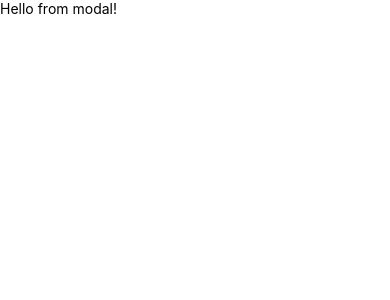
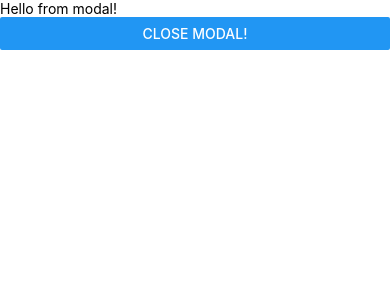
Before and after one commit to Antonio214/react-native-popup-studycase, a React Native app: screen / in a window 390 px wide. Both pictures are taken after a click on the button "OPEN MODAL!". Shown: the top 300 px of the page. Built offline with nearby package versions, Linux system fonts and the light colour scheme.

Commit message:
added a close button

```diff
--- a/App.tsx
+++ b/App.tsx
@@ -14,6 +14,10 @@ export default function App() {
 
       <Modal visible={shouldShowModal}>
         <Text>Hello from modal!</Text>
+        <Button
+          title={"Close Modal!"}
+          onPress={() => setShouldShowModal(false)}
+        ></Button>
       </Modal>
     </View>
   );
```
